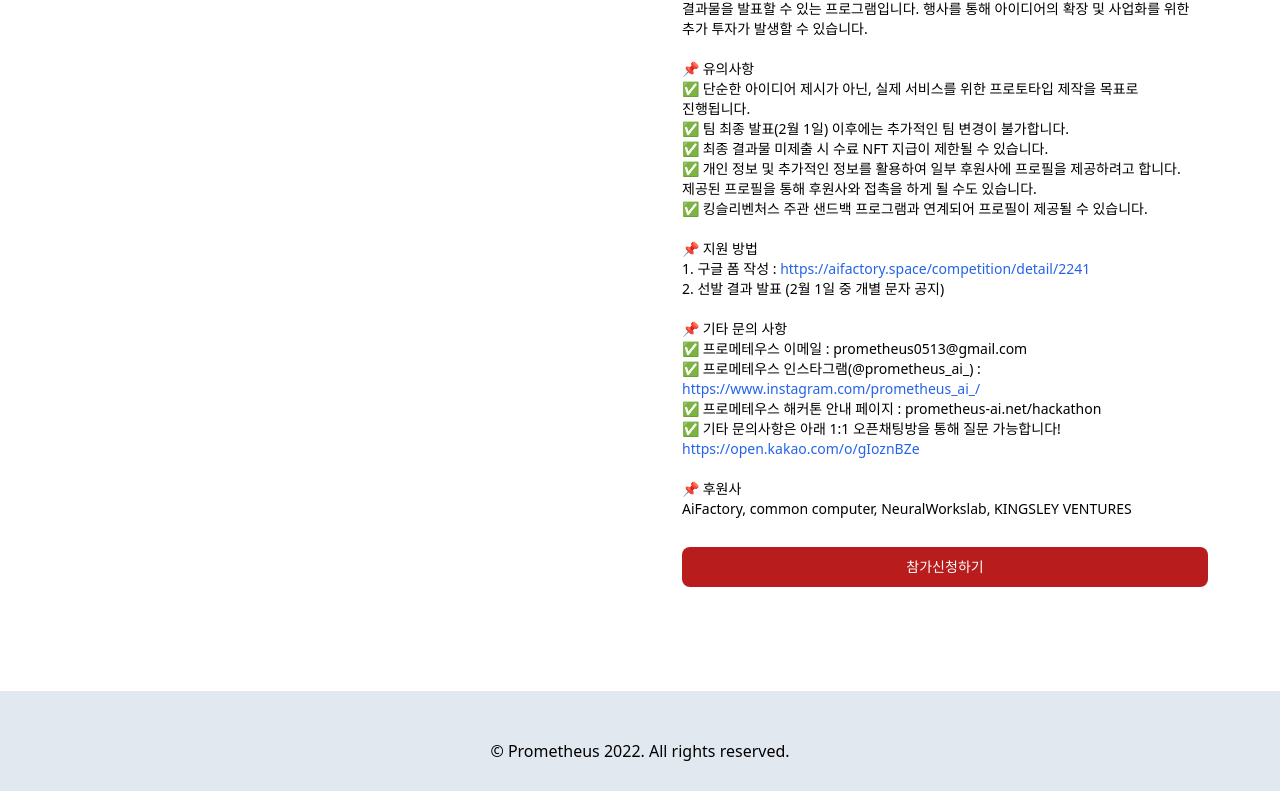
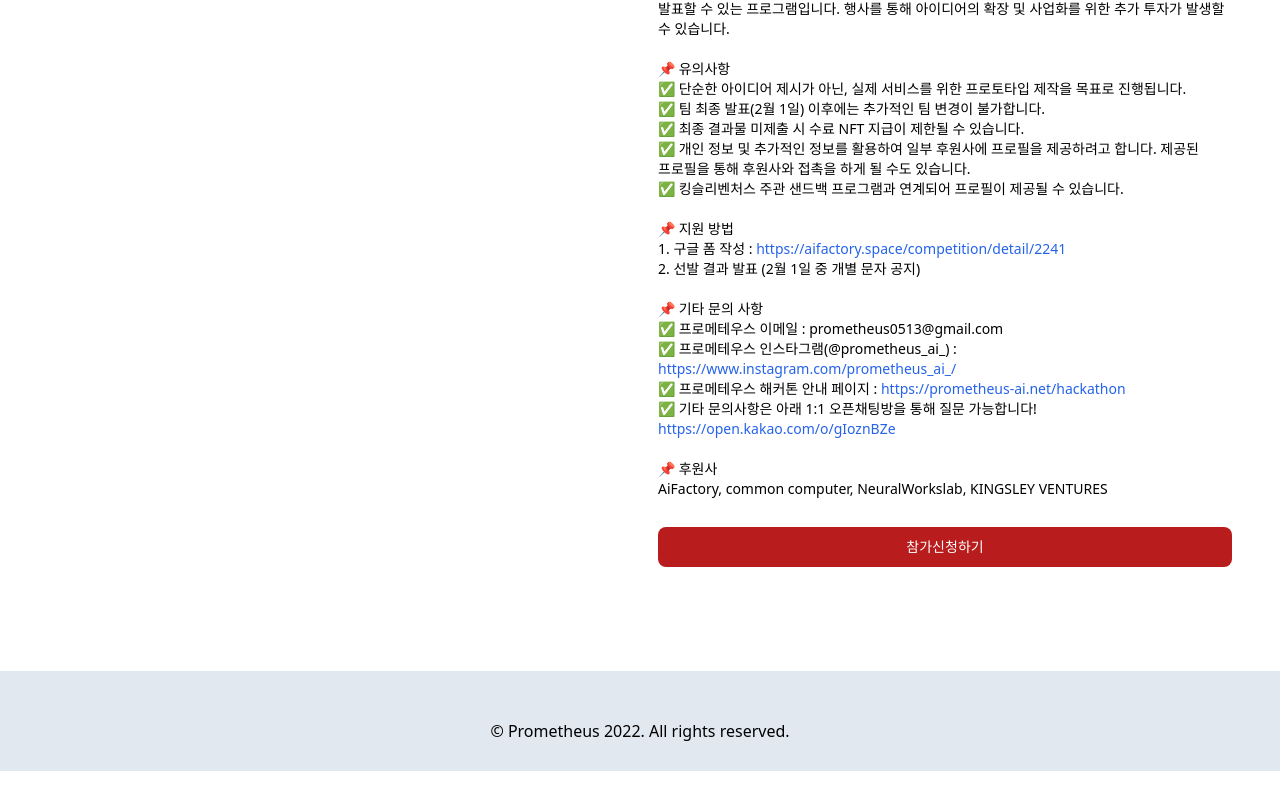
Before and after one commit to Prometheus-ML/Prometheus-Web-Front, a Nuxt app: page /hackathon in a window 1280 px wide. Shown: the part 1125-1916 px from the top of the page. Built offline with nearby package versions, Linux system fonts and the light colour scheme; no server answers.

Commit message:
Minor edits

```diff
--- a/pages/hackathon.vue
+++ b/pages/hackathon.vue
@@ -11,7 +11,7 @@
           src="@/assets/images/hackathon.jpeg"
           class="w-full bg-gray-300 mb-5 rounded-md"
         />
-        <div class="container">
+        <div>
           <p class="text-xl mb-2">
             <b>프로메테우스 X STARTUP HACKATHON 2023</b>
           </p>
@@ -111,7 +111,13 @@
               https://www.instagram.com/prometheus_ai_/
             </a>
             <br />
-            ✅ 프로메테우스 해커톤 안내 페이지 : prometheus-ai.net/hackathon
+            ✅ 프로메테우스 해커톤 안내 페이지 :
+            <a
+              href="https://prometheus-ai.net/hackathon"
+              class="text-blue-600 dark:text-blue-500 hover:underline"
+            >
+              https://prometheus-ai.net/hackathon
+            </a>
             <br />
             ✅ 기타 문의사항은 아래 1:1 오픈채팅방을 통해 질문 가능합니다!
             <br />
```
